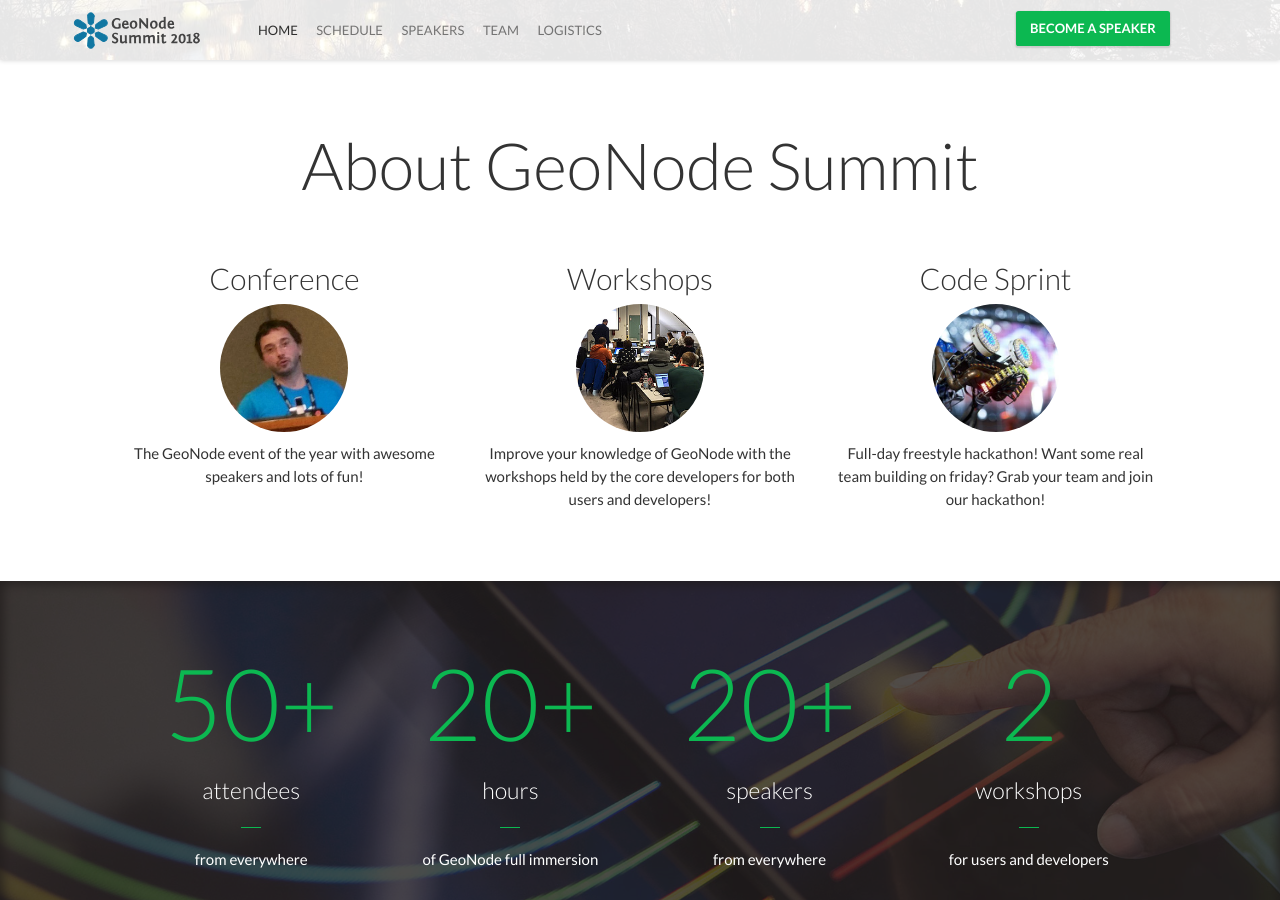
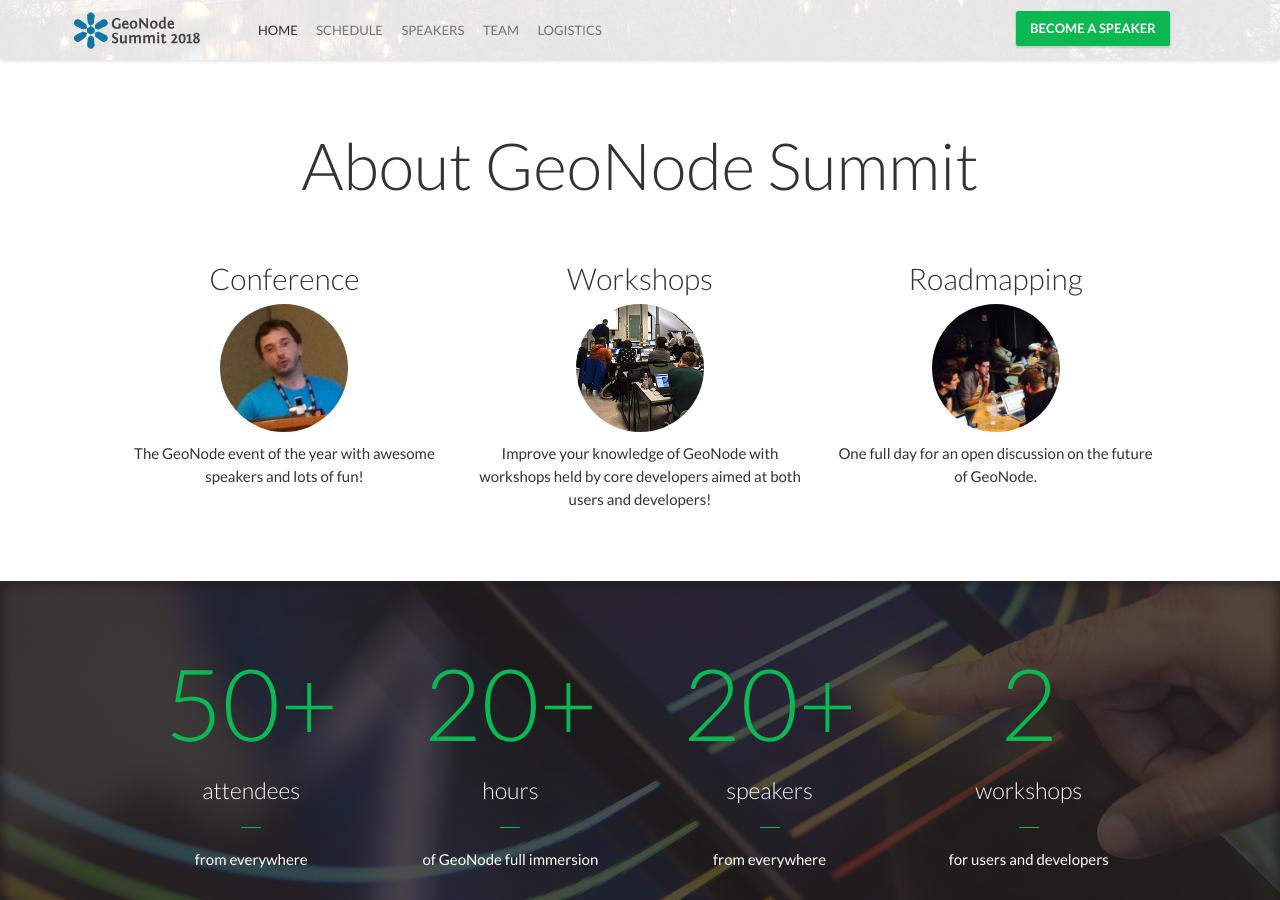
Before and after one commit to GeoNode/geonode-summit, a Jekyll site: the page built from index.html, in a window 1280 px wide and 900 px high, scrolled down 840 px. Built offline with Jekyll 4.4.1, drawn with Linux system fonts in a browser that asks for light colours; nearby versions of some CDN libraries; comment, search, counter and statistics services are not loaded; some of the changed text lies outside the part shown.

```diff
--- a/_config.yml
+++ b/_config.yml
@@ -68,8 +68,8 @@
 aboutTitle: "About GeoNode Summit"
 aboutBlock:
  - {title: "Conference", image: "conference.jpg", text: "The GeoNode event of the year with awesome speakers and lots of fun!" }
- - {title: "Workshops", image: "workshop.jpg", text: "Improve your knowledge of GeoNode with the workshops held by the core developers for both users and developers!" }
- - {title: "Code Sprint", image: "hackathon.jpg", text: "Full-day freestyle hackathon! Want some real team building on friday? Grab your team and join our hackathon!" }
+ - {title: "Workshops", image: "workshop.jpg", text: "Improve your knowledge of GeoNode with workshops held by core developers aimed at both users and developers!" }
+ - {title: "Roadmapping", image: "roadmapping.jpg", text: "One full day for an open discussion on the future of GeoNode." }
 
 # Statistic Block
 statisticBlockImage: "statistic.jpg"
```
Also changed, not shown: _data/sessions.yml (+3 -6 lines), _data/speakers.yml (+6 -6 lines), img/about-section/hackathon.jpg (deleted), img/about-section/roadmapping.jpg (added).
